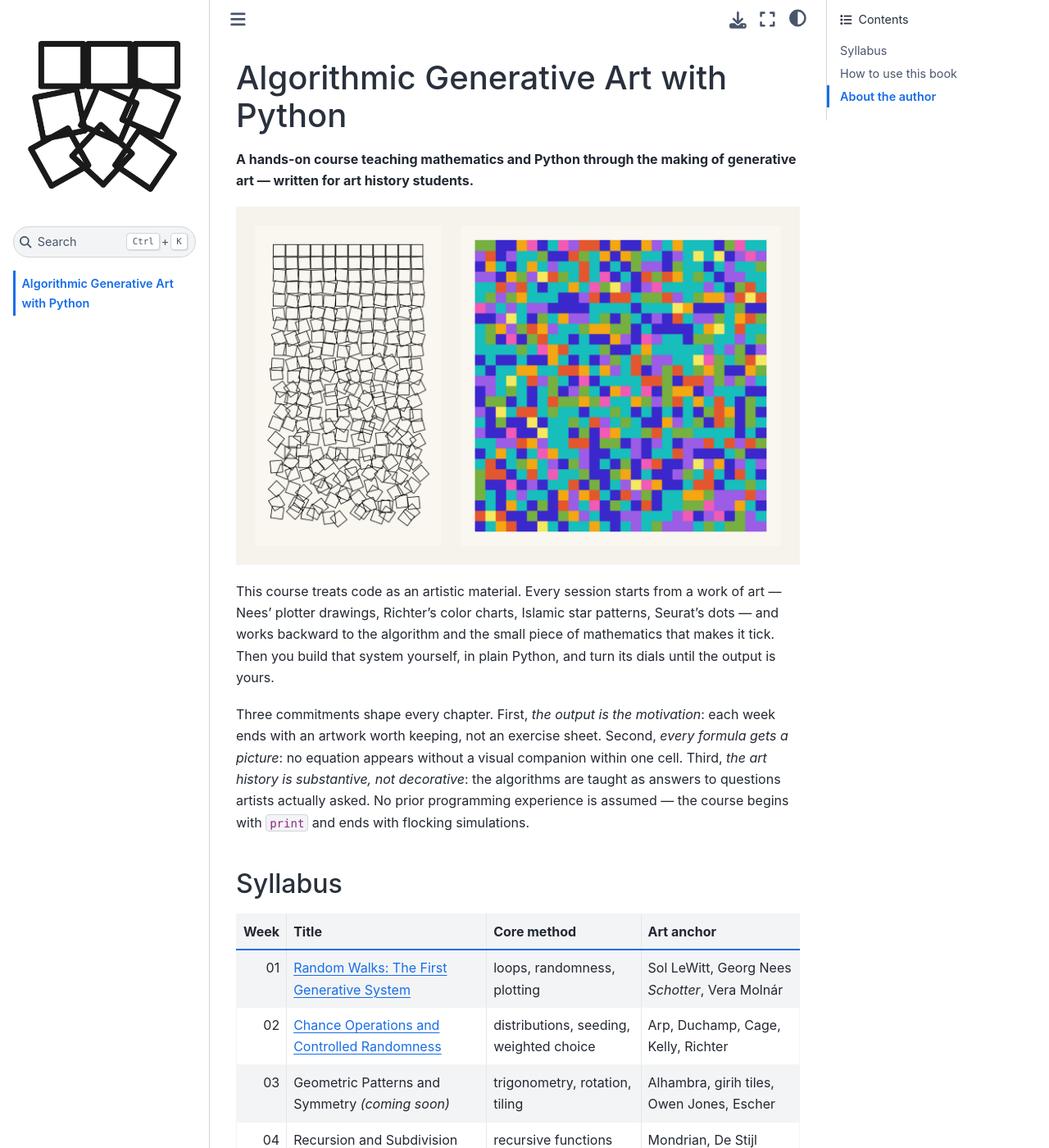
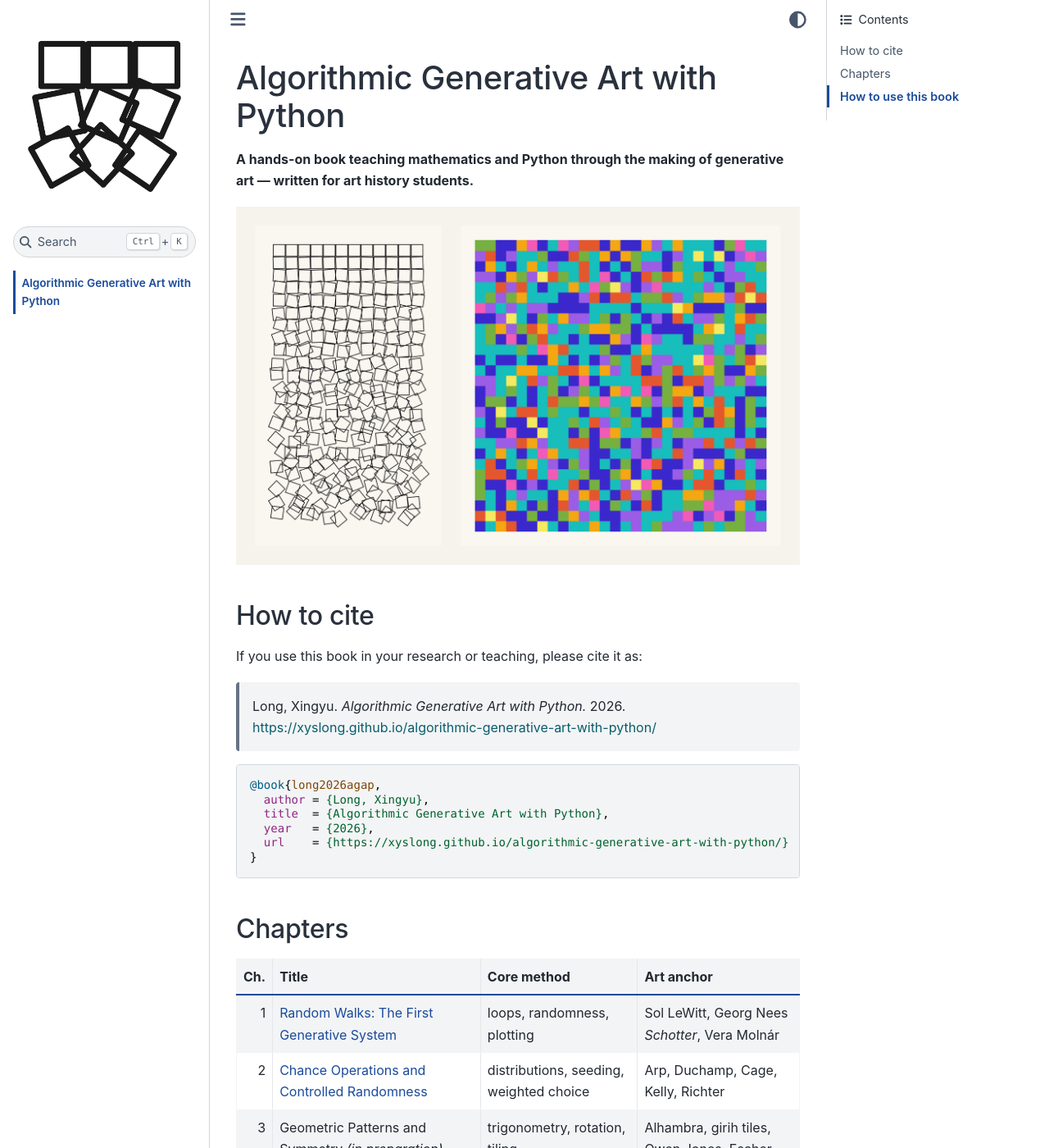
Before and after one commit to xysLong/agap, a Jupyter Book: the page built from intro.md, in a window 1280 px wide and 1400 px high. Shown: the whole window at 82% size. Built offline with Jupyter Book 1.0.4 settings and Sphinx 7.4.7 and the Sphinx Book theme 1.1.4, drawn with Linux system fonts in a browser that asks for light colours; pages that are not in the unit, such as notebooks, are missing from menus; some of the changed text lies outside the part shown.

Commit message:
Restructure content

````diff
--- a/_config.yml
+++ b/_config.yml
@@ -12,8 +12,19 @@ execute:
 
 html:
   favicon: assets/site/favicon.png
+  use_repository_button: false
+  use_issues_button: false
+  use_edit_page_button: false
 
 sphinx:
   config:
     html_show_copyright: false
+    html_show_sphinx: false
     nb_merge_streams: true
+    html_static_path: ["assets/site/static"]
+    html_css_files: ["custom.css"]
+    html_theme_options:
+      use_download_button: false
+      use_fullscreen_button: false
+      show_navbar_depth: 1
+      home_page_in_toc: true
--- a/_toc.yml
+++ b/_toc.yml
@@ -1,31 +1,31 @@
-# Table of contents. To publish a new week: create the notebook, then
-# uncomment its line below (and its part caption, if still commented).
+# Table of contents. To publish a new chapter: create the notebook, then
+# uncomment its line below (and its part, if the whole part is still commented).
 format: jb-book
 root: intro
 parts:
-  - caption: Part I — Foundations
+  - caption: "Part I · Foundations"
     chapters:
-      - file: notebooks/week01_random_walks
-      - file: notebooks/week02_chance_and_randomness
-      # - file: notebooks/week03_geometric_patterns
-      # - file: notebooks/week04_recursion_subdivision
-      # - file: notebooks/week05_color_palettes
-  # TODO uncomment this part when week06 exists
-  # - caption: Part II — Natural Form and Emergence
+      - file: notebooks/01-random-walks
+      - file: notebooks/02-chance-and-randomness
+      # - file: notebooks/03-geometric-patterns
+      # - file: notebooks/04-recursion-and-subdivision
+      # - file: notebooks/05-color
+  # TODO uncomment this part when chapter 06 exists
+  # - caption: "Part II · Natural Form and Emergence"
   #   chapters:
-  #     - file: notebooks/week06_lsystems
-  #     - file: notebooks/week07_fractals
-  #     - file: notebooks/week08_noise_flowfields
-  #     - file: notebooks/week09_cellular_automata
-  #     - file: notebooks/week10_reaction_diffusion
-  # TODO uncomment this part when week11 exists
-  # - caption: Part III — Image, Perception, Representation
+  #     - file: notebooks/06-l-systems
+  #     - file: notebooks/07-fractals
+  #     - file: notebooks/08-noise-and-flow-fields
+  #     - file: notebooks/09-cellular-automata
+  #     - file: notebooks/10-reaction-diffusion
+  # TODO uncomment this part when chapter 11 exists
+  # - caption: "Part III · Image, Perception, Representation"
   #   chapters:
-  #     - file: notebooks/week11_heatmaps_kde
-  #     - file: notebooks/week12_voronoi_stippling
-  #     - file: notebooks/week13_filters_dithering
-  # TODO uncomment this part when week14 exists
-  # - caption: Part IV — Agents and Reflection
+  #     - file: notebooks/11-heatmaps
+  #     - file: notebooks/12-voronoi-and-stippling
+  #     - file: notebooks/13-filters-and-dithering
+  # TODO uncomment this part when chapter 14 exists
+  # - caption: "Part IV · Agents and Reflection"
   #   chapters:
-  #     - file: notebooks/week14_particles_flocking
-  #     - file: notebooks/week15_synthesis
+  #     - file: notebooks/14-particles-and-flocking
+  #     - file: notebooks/15-synthesis
--- /dev/null
+++ b/assets/site/static/custom.css
@@ -0,0 +1,61 @@
+/* Lean book look — subtraction, not decoration. */
+
+/* prose column: comfortable book measure; code cells and figures may run wider */
+.bd-article-container {
+  max-width: 46rem;
+}
+.bd-article-container .cell_output img,
+.bd-article-container .cell {
+  max-width: 100%;
+}
+
+/* typography */
+.bd-article-container p,
+.bd-article-container li {
+  line-height: 1.65;
+}
+h1, h2, h3 {
+  color: #2a2a2a;
+  letter-spacing: -0.01em;
+}
+
+/* links: one restrained accent, underline on hover only */
+html[data-theme="light"] {
+  --pst-color-primary: #1b4b9b;
+  --pst-color-link: #1b4b9b;
+  --pst-color-link-hover: #12356e;
+}
+.bd-article-container a {
+  text-decoration: none;
+}
+.bd-article-container a:hover {
+  text-decoration: underline;
+}
+
+/* primary sidebar: smaller and quieter, current page marked by color only */
+.bd-sidebar-primary {
+  font-size: 0.85rem;
+}
+.bd-sidebar-primary .sidebar-primary-items__start .caption,
+.bd-sidebar-primary p.caption {
+  font-weight: 600;
+  color: #6b6b6b;
+}
+nav.bd-links li > a {
+  font-weight: 400;
+}
+nav.bd-links li > a.current,
+nav.bd-links .current > a {
+  background: none;
+  color: var(--pst-color-primary);
+  font-weight: 600;
+}
+
+/* kill visual noise: hairline borders, no shadows */
+.admonition, div.admonition {
+  border-width: 1px;
+  box-shadow: none;
+}
+.cell .cell_output, div.output_area {
+  box-shadow: none;
+}
--- a/intro.md
+++ b/intro.md
@@ -1,64 +1,53 @@
 # Algorithmic Generative Art with Python
 
-**A hands-on course teaching mathematics and Python through the making of generative art — written for art history students.**
+**A hands-on book teaching mathematics and Python through the making of generative art — written for art history students.**
 
-![Artworks generated in the course so far](assets/site/hero.png)
+![Artworks generated in this book](assets/site/hero.png)
 
-<!-- DRAFT: author should personalize -->
-This course treats code as an artistic material. Every session starts from a
-work of art — Nees' plotter drawings, Richter's color charts, Islamic star
-patterns, Seurat's dots — and works backward to the algorithm and the small
-piece of mathematics that makes it tick. Then you build that system yourself,
-in plain Python, and turn its dials until the output is yours.
+## How to cite
 
-Three commitments shape every chapter. First, *the output is the motivation*:
-each week ends with an artwork worth keeping, not an exercise sheet. Second,
-*every formula gets a picture*: no equation appears without a visual companion
-within one cell. Third, *the art history is substantive, not decorative*: the
-algorithms are taught as answers to questions artists actually asked. No prior
-programming experience is assumed — the course begins with `print` and ends
-with flocking simulations.
+If you use this book in your research or teaching, please cite it as:
 
-## Syllabus
+<!-- TODO: add "doi = {...}" / "DOI: 10.5281/zenodo.XXXXXXX" once the Zenodo concept DOI is reserved. Zenodo upload will be MANUAL (built artifacts, no GitHub integration) so the record does not link to the source repo. -->
+> Long, Xingyu. *Algorithmic Generative Art with Python.* 2026.
+> https://xyslong.github.io/algorithmic-generative-art-with-python/
 
-| Week | Title | Core method | Art anchor |
-|-----:|-------|-------------|------------|
-| 01 | [Random Walks: The First Generative System](notebooks/week01_random_walks.ipynb) | loops, randomness, plotting | Sol LeWitt, Georg Nees *Schotter*, Vera Molnár |
-| 02 | [Chance Operations and Controlled Randomness](notebooks/week02_chance_and_randomness.ipynb) | distributions, seeding, weighted choice | Arp, Duchamp, Cage, Kelly, Richter |
-| 03 | Geometric Patterns and Symmetry *(coming soon)* | trigonometry, rotation, tiling | Alhambra, girih tiles, Owen Jones, Escher |
-| 04 | Recursion and Subdivision *(coming soon)* | recursive functions | Mondrian, De Stijl |
-| 05 | Color: Spaces, Palettes, Extraction *(coming soon)* | RGB/HSV/LAB, k-means | Itten, Albers, Rothko |
-| 06 | L-Systems and Botanical Form *(coming soon)* | string rewriting, turtle graphics | Merian, Besler, Haeckel, D'Arcy Thompson |
-| 07 | Fractals: Infinite Detail *(coming soon)* | complex iteration, escape time | Mandelbrot, Hokusai, the Pollock controversy |
-| 08 | Noise and Flow Fields *(coming soon)* | coherent noise, vector fields | Perlin, Tyler Hobbs *Fidenza* |
-| 09 | Cellular Automata and Emergence *(coming soon)* | rule tables, Game of Life | Jacquard loom, Anni Albers, Conway |
-| 10 | Reaction-Diffusion: Turing Patterns *(coming soon)* | Gray-Scott model | Turing 1952, Morris, Jugendstil ornament |
-| 11 | Attention Made Visible: Gaussians, KDE, Heatmaps *(coming soon)* | kernel density estimation | Yarbus, museum eye tracking |
-| 12 | Voronoi, Delaunay, and Stippling *(coming soon)* | tessellation, Lloyd relaxation | Seurat, mosaic, Secord stippling |
-| 13 | Filters, Edges, and Dithering *(coming soon)* | convolution, Gabor, Floyd-Steinberg | Lichtenstein, halftone, glitch |
-| 14 | Particles, Agents, and Flocking *(coming soon)* | Boids, simulation | Calder, Riley, teamLab, Reynolds 1987 |
-| 15 | Synthesis: Systems, Authorship, Final Project *(coming soon)* | combining techniques | Boden, Molnár's late fame, the NFT arc |
+```bibtex
+@book{long2026agap,
+  author = {Long, Xingyu},
+  title  = {Algorithmic Generative Art with Python},
+  year   = {2026},
+  url    = {https://xyslong.github.io/algorithmic-generative-art-with-python/}
+}
+```
+
+## Chapters
+
+| Ch. | Title | Core method | Art anchor |
+|----:|-------|-------------|------------|
+| 1 | [Random Walks: The First Generative System](notebooks/01-random-walks.ipynb) | loops, randomness, plotting | Sol LeWitt, Georg Nees *Schotter*, Vera Molnár |
+| 2 | [Chance Operations and Controlled Randomness](notebooks/02-chance-and-randomness.ipynb) | distributions, seeding, weighted choice | Arp, Duchamp, Cage, Kelly, Richter |
+| 3 | Geometric Patterns and Symmetry *(in preparation)* | trigonometry, rotation, tiling | Alhambra, girih tiles, Owen Jones, Escher |
+| 4 | Recursion and Subdivision *(in preparation)* | recursive functions | Mondrian, De Stijl |
+| 5 | Color: Spaces, Palettes, Extraction *(in preparation)* | RGB/HSV/LAB, k-means | Itten, Albers, Rothko |
+| 6 | L-Systems and Botanical Form *(in preparation)* | string rewriting, turtle graphics | Merian, Besler, Haeckel, D'Arcy Thompson |
+| 7 | Fractals: Infinite Detail *(in preparation)* | complex iteration, escape time | Mandelbrot, Hokusai, the Pollock controversy |
+| 8 | Noise and Flow Fields *(in preparation)* | coherent noise, vector fields | Perlin, Tyler Hobbs *Fidenza* |
+| 9 | Cellular Automata and Emergence *(in preparation)* | rule tables, Game of Life | Jacquard loom, Anni Albers, Conway |
+| 10 | Reaction-Diffusion: Turing Patterns *(in preparation)* | Gray-Scott model | Turing 1952, Morris, Jugendstil ornament |
+| 11 | Attention Made Visible: Gaussians, KDE, Heatmaps *(in preparation)* | kernel density estimation | Yarbus, museum eye tracking |
+| 12 | Voronoi, Delaunay, and Stippling *(in preparation)* | tessellation, Lloyd relaxation | Seurat, mosaic, Secord stippling |
+| 13 | Filters, Edges, and Dithering *(in preparation)* | convolution, Gabor, Floyd-Steinberg | Lichtenstein, halftone, glitch |
+| 14 | Particles, Agents, and Flocking *(in preparation)* | Boids, simulation | Calder, Riley, teamLab, Reynolds 1987 |
+| 15 | Synthesis: Systems, Authorship, Final Project *(in preparation)* | combining techniques | Boden, Molnár's late fame, the NFT arc |
 
 ## How to use this book
 
-- **Read online.** Every chapter is a fully executed notebook — all generated
-  art is embedded, nothing needs to be installed.
-- **Run it yourself.** Use the download button at the top of any chapter to
-  save it as a Jupyter notebook, then run it locally or upload it to
-  [Google Colab](https://colab.research.google.com). Course participants
-  receive the full setup (helper package and assets) from the instructor.
+Every chapter is a fully executed notebook — all generated art is embedded,
+and reading online requires no installation.
 
-## About the author
-
-**Xingyu Long** is a PhD candidate in Cognitive Science at the University of
-Vienna (Vienna Doctoral School CoBeNe) and a research assistant at the
-Cognitive Research in Art History (CReA) Lab, Department of Art History.
-This course grew out of his research at the intersection of eye tracking,
-empirical aesthetics, and computational art history — week 11, on making
-attention visible, comes directly from that work.
-
-<!-- TODO: add links to personal site and ORCID here, e.g.
-[Personal site](https://...) · [ORCID](https://orcid.org/...) -->
+<!-- TODO: link the name to the author's departmental homepage at the University of Vienna: [Xingyu Long](DEPT_HOMEPAGE_URL) -->
+Written by Xingyu Long.
 
 ---
 
````
Also changed, not shown: assets/site/make_hero.py (+4 -4 lines), assets/outputs/ch01_showpiece.png (added), assets/outputs/ch02_showpiece.png (added), assets/outputs/week01_showpiece.png (deleted), assets/outputs/week02_showpiece.png (deleted), 6 other files.
